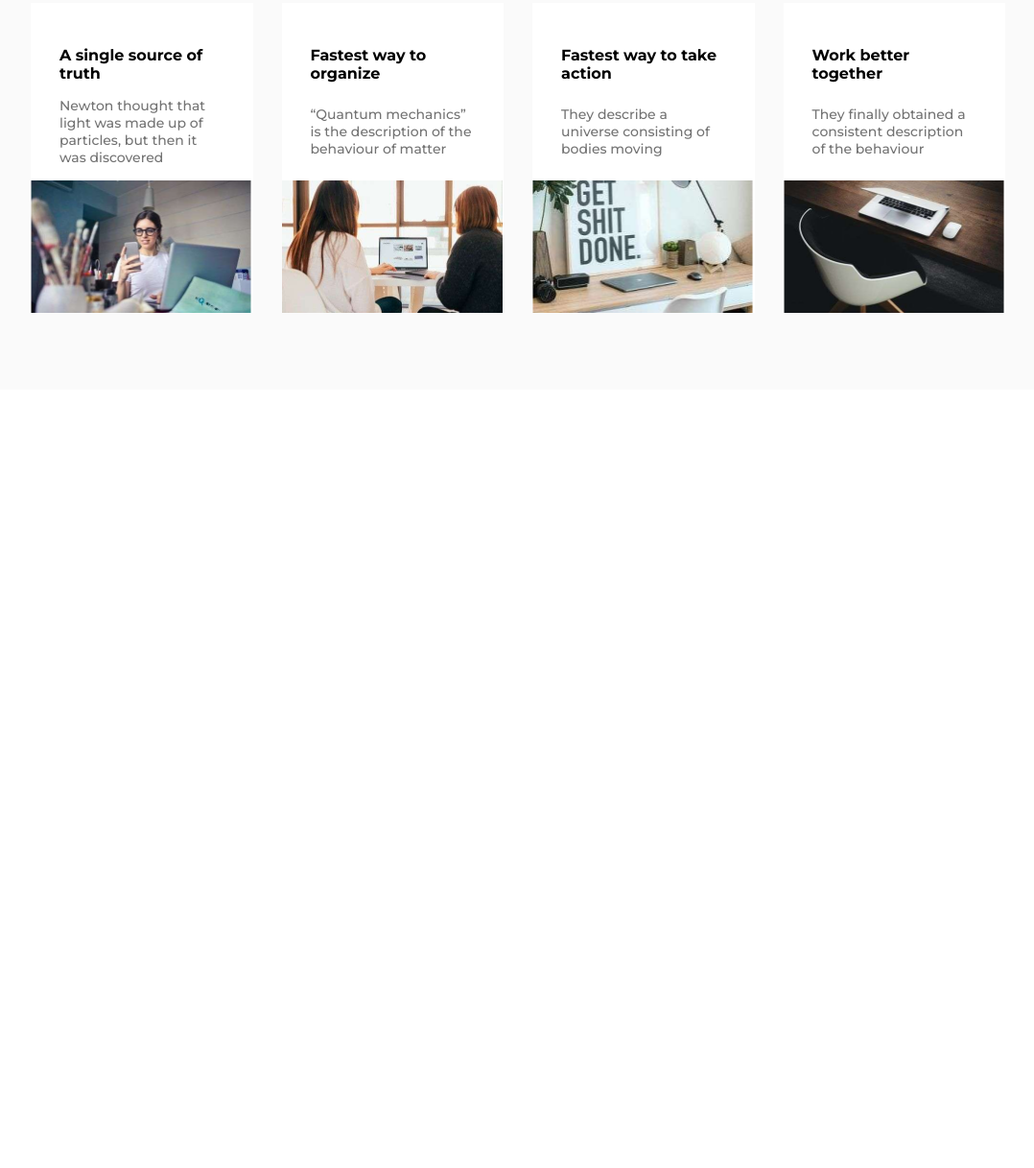
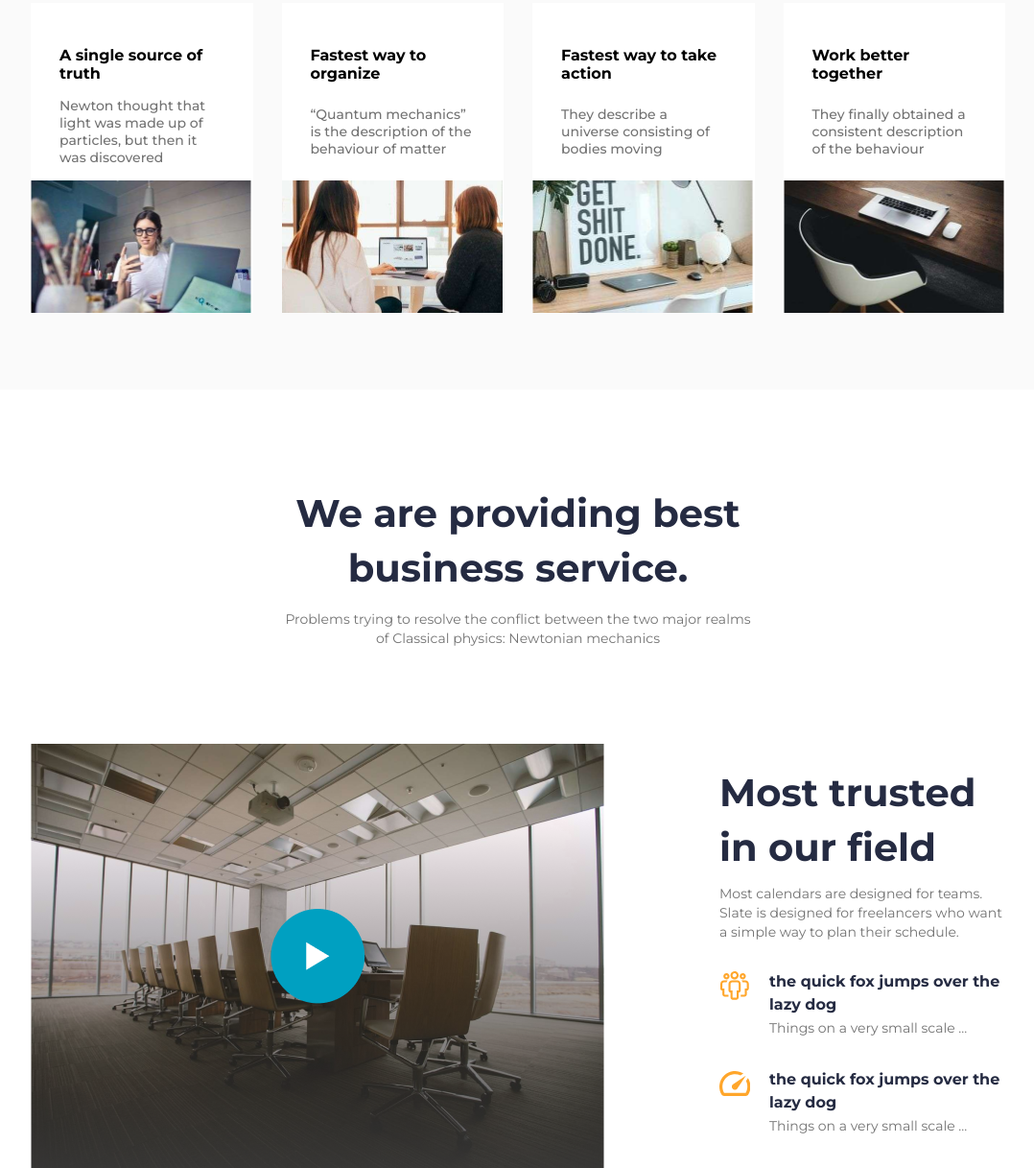
Before and after one commit to Khojiakbar1111/Responsive, a plain HTML site: page index.html in a window 1280 px wide. Shown: the part 1776-2993 px from the top of the page at 96% size, without its empty margins (100-1178 px from the left). Before the commit the page ends 2182 px from the top, so only its background shows below. Drawn offline with Linux system fonts and the light colour scheme.

Commit message:
service responsive

```diff
--- a/index.html
+++ b/index.html
@@ -268,6 +268,71 @@
         </div>
       </section>
       <!-- ADVISE END -->
+      <section class="service" id="pricing">
+        <div class="container">
+          <h2 class="service__title">
+            We are providing best <br />
+            business service.
+          </h2>
+          <p class="service__text">
+            Problems trying to resolve the conflict between the two major realms
+            <br />
+            of Classical physics: Newtonian mechanics
+          </p>
+
+          <div class="trusted__wrapper">
+            <img
+              class="trusted__img"
+              src="./images/service1.png"
+              alt="Service image"
+              width="600"
+              height="442"
+            />
+            <div class="trusted__left">
+              <h3 class="trusted__title">Most trusted in our field</h3>
+              <p class="trusted__text">
+                Most calendars are designed for teams. Slate is designed for
+                freelancers who want a simple way to plan their schedule.
+              </p>
+
+              <div class="trusted-wrapper__adv">
+                <img
+                  class="trusted-adv__img"
+                  src="./icons/trust1.svg"
+                  alt="Trust section user's icon"
+                  width="32"
+                  height="32"
+                />
+                <div class="trusted-adv">
+                  <h4 class="trusted-adv__title">
+                    the quick fox jumps over the lazy dog
+                  </h4>
+                  <p class="trusted-adv__text">
+                    Things on a very small scale ...
+                  </p>
+                </div>
+              </div>
+              <div class="trusted-wrapper__adv">
+                <img
+                  class="trusted-adv__img"
+                  src="./icons/trust2.svg"
+                  alt="Trust section user's icon"
+                  width="32"
+                  height="32"
+                />
+                <div class="trusted-adv">
+                  <h4 class="trusted-adv__title">
+                    the quick fox jumps over the lazy dog
+                  </h4>
+                  <p class="trusted-adv__text">
+                    Things on a very small scale ...
+                  </p>
+                </div>
+              </div>
+            </div>
+          </div>
+        </div>
+      </section>
     </main>
     <!-- MAIN END -->
 
--- a/main.css
+++ b/main.css
@@ -259,6 +259,70 @@ main {
 
 /* ADVICE END */
 
+/* SERVICE START */
+
+.service {
+  padding-top: 100px;
+}
+
+.service__title {
+  font-size: 40px;
+  line-height: 57px;
+  text-align: center;
+  color: rgba(37, 43, 66, 1);
+}
+
+.service__text {
+  font-size: 14px;
+  line-height: 20px;
+  text-align: center;
+  color: rgba(115, 115, 115, 1);
+  margin-top: 15px;
+}
+
+.trusted__wrapper {
+  display: flex;
+  gap: 120px;
+  padding-top: 100px;
+}
+
+.trusted__left {
+  padding-top: 22px;
+}
+
+.trusted__title {
+  font-size: 40px;
+  line-height: 57px;
+  color: rgba(37, 43, 66, 1);
+}
+
+.trusted__text {
+  font-size: 14px;
+  line-height: 20px;
+  color: rgba(115, 115, 115, 1);
+  margin-top: 10px;
+}
+
+.trusted-wrapper__adv {
+  display: flex;
+  gap: 20px;
+  margin-top: 30px;
+}
+
+.trusted-adv__title {
+  font-size: 16px;
+  line-height: 24px;
+  color: rgba(37, 43, 66, 1);
+}
+
+.trusted-adv__text {
+  font-size: 14px;
+  line-height: 24px;
+  color: rgba(115, 115, 115, 1);
+}
+
+/* SERVICE END */
+
 /* MAIN STYLE END */
 
 /* MEDIA START */
@@ -297,6 +361,7 @@ main {
     right: 0;
     background-color: #fafafa;
     transform: translateX(207px);
+    transition: all ease 0.3s;
   }
 
   .hide {
@@ -376,7 +441,21 @@ main {
     margin-top: 75px;
   }
 
-  .advice__item {
+  .service {
+    padding: 100px 20px;
+  }
+
+  .trusted__left {
+    text-align: start;
+  }
+
+  .trusted__wrapper {
+    flex-direction: column;
+  }
+
+  .trusted__img {
+    width: 333px;
+    height: 442px;
   }
 }
 
```
Also changed, not shown: icons/trust1.svg (added), icons/trust2.svg (added), images/service1.png (added).
